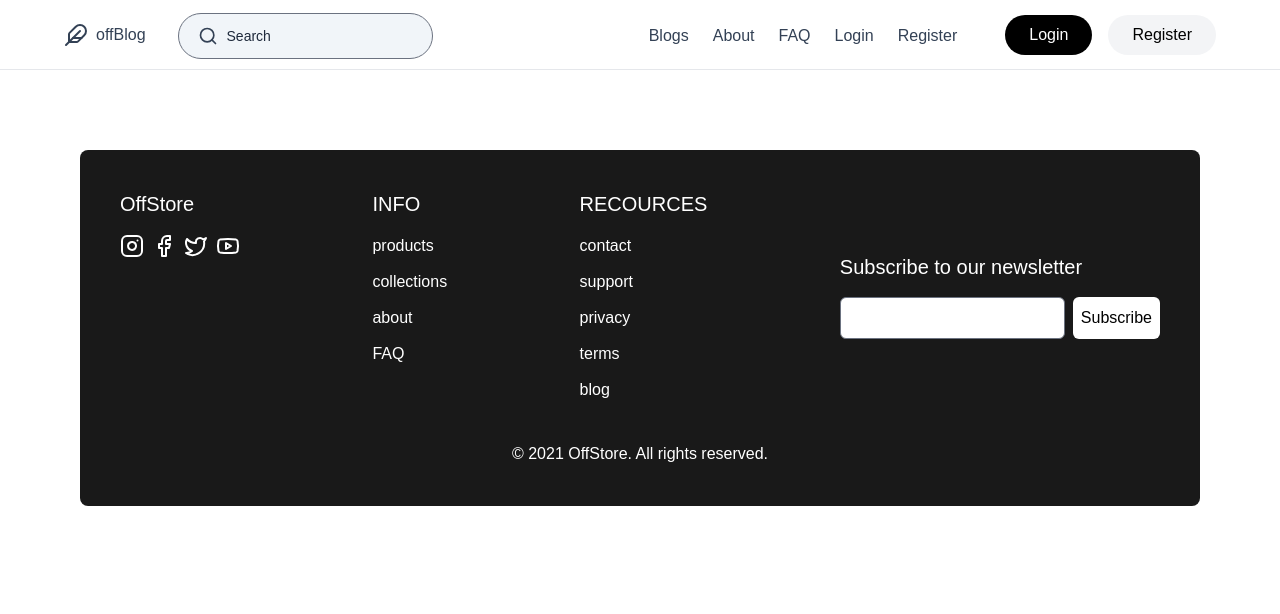
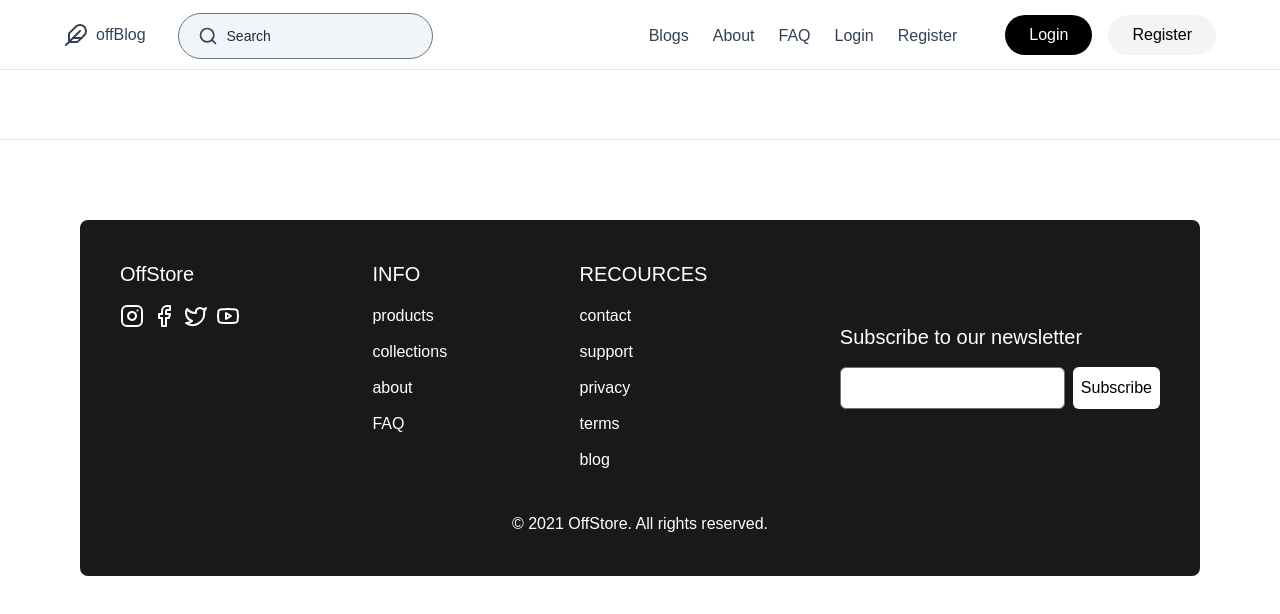
Before and after one commit to rachidfrex/OffBlog, a React (Vite) app: page /editor in a window 1280 px wide. Shown: the top 614 px of the page. Built offline with nearby package versions, Linux system fonts and the light colour scheme; the HTML template or start-up script is replaced by a standard one.

Commit message:
Add BlogEditor component to App.jsx

```diff
--- a/src/App.jsx
+++ b/src/App.jsx
@@ -9,6 +9,7 @@ import Register from "./pages/register";
 import Editeprofile from "./components/editeprofile";
 import Changepassword from "./components/changepassword";
 import Protected from "./components/protected";
+import BlogEditor from "./components/blogEditor";
 // end of the dashboard page routs
 import About from "./pages/about";
 import Dashboard from "./pages/dashboard";
@@ -34,6 +35,7 @@ function App() {
                     <Route path="/dashboard/edit-profile" element={<Editeprofile />} />
                     <Route path="/dashboard/change-password" element={<Changepassword />} />
                 </Route>
+                <Route path="/editor" element={<BlogEditor />} />
                 <Route path="/about" element={<About />} />
             </Routes>
             { !hideOnRoutes.includes(location.pathname) && <Footer /> }
--- /dev/null
+++ b/src/components/blogEditor.jsx
@@ -0,0 +1,14 @@
+import React from 'react'
+import { Link } from 'react-router-dom'
+
+function BlogEditor() {
+  return (
+    <nav className='navbar'>
+      <Link to='/'>
+        <img src=" " alt="" />
+      </Link>
+    </nav>
+  )
+}
+
+export default BlogEditor
```
